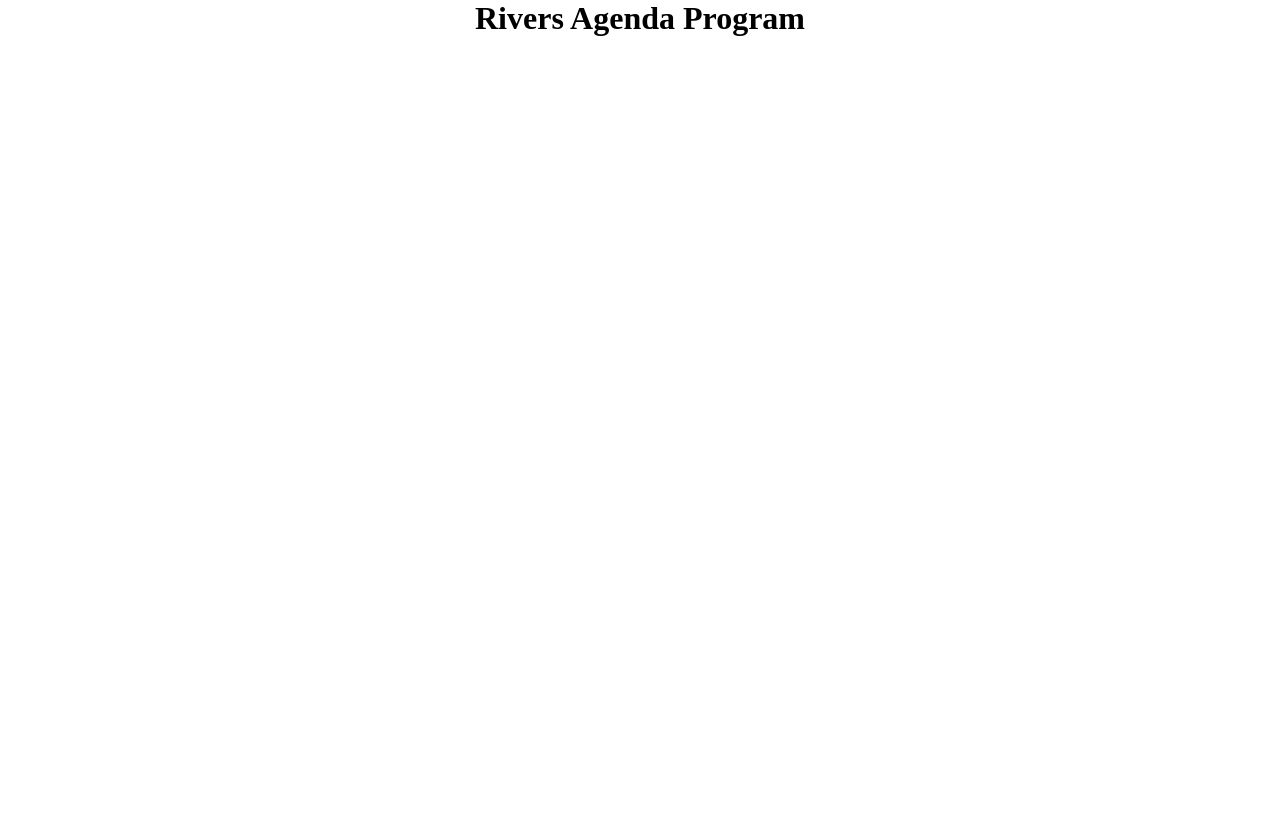
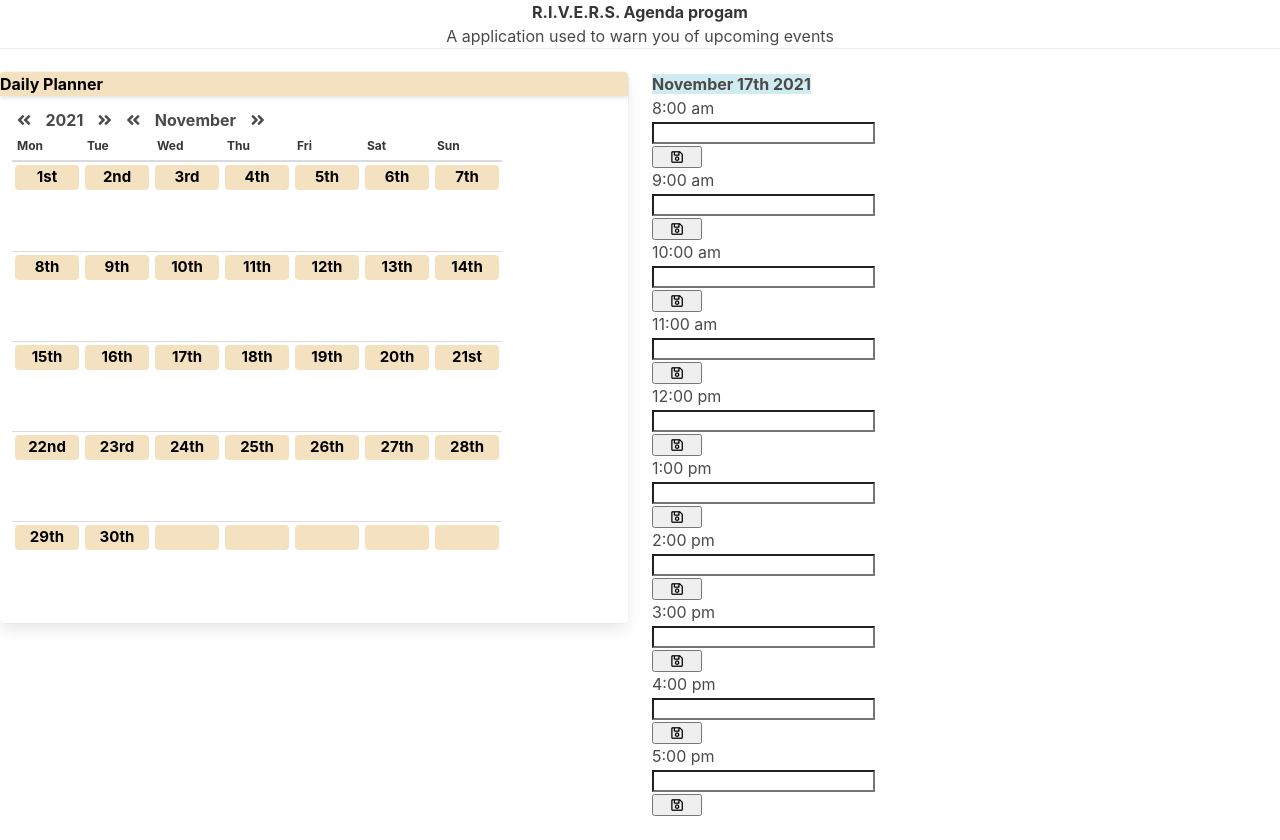
Before and after one commit to clarkamusprimee/Project-R.I.V.E.R.S., a plain HTML site: page index.html in a window 1280 px wide. Before the commit the page ends 800 px from the top, so only its background shows below. Drawn offline with nearby package versions, Linux system fonts and the light colour scheme.

Commit message:
Close enough

```diff
--- a/assests/script.js
+++ b/assests/script.js
@@ -0,0 +1,411 @@
+$(document).ready(function () {
+  /* ******************** Global variables ******************** */
+
+  var activitiesArray = [
+    {
+      date: "",
+      time: moment().startOf("day").add(8, "hours").format("h:mm a"),
+      activity: "",
+      button: "<i class='far fa-save'></i>",
+    },
+    {
+      date: "",
+      time: moment().startOf("day").add(9, "hours").format("h:mm a"),
+      activity: "",
+      button: "<i class='far fa-save'></i>",
+    },
+    {
+      date: "",
+      time: moment().startOf("day").add(10, "hours").format("h:mm a"),
+      activity: "",
+      button: "<i class='far fa-save'></i>",
+    },
+    {
+      date: "",
+      time: moment().startOf("day").add(11, "hours").format("h:mm a"),
+      activity: "",
+      button: "<i class='far fa-save'></i>",
+    },
+    {
+      date: "",
+      time: moment().startOf("day").add(12, "hours").format("h:mm a"),
+      activity: "",
+      button: "<i class='far fa-save'></i>",
+    },
+    {
+      date: "",
+      time: moment().startOf("day").add(13, "hours").format("h:mm a"),
+      activity: "",
+      button: "<i class='far fa-save'></i>",
+    },
+    {
+      date: "",
+      time: moment().startOf("day").add(14, "hours").format("h:mm a"),
+      activity: "",
+      button: "<i class='far fa-save'></i>",
+    },
+    {
+      date: "",
+      time: moment().startOf("day").add(15, "hours").format("h:mm a"),
+      activity: "",
+      button: "<i class='far fa-save'></i>",
+    },
+    {
+      date: "",
+      time: moment().startOf("day").add(16, "hours").format("h:mm a"),
+      activity: "",
+      button: "<i class='far fa-save'></i>",
+    },
+    {
+      date: "",
+      time: moment().startOf("day").add(17, "hours").format("h:mm a"),
+      activity: "",
+      button: "<i class='far fa-save'></i>",
+    },
+  ];
+
+  var displayedDate = moment();
+  var firstWeekDay;
+  var startCell;
+  var countedDatesArray = [];
+  var localStorageObjectsArray = [];
+
+  init();
+
+  /* ******************** Function declarations ******************** */
+  function init() {
+    $("#year").text(displayedDate.format("YYYY"));
+    $("#month").text(displayedDate.format("MMMM"));
+    countLocalStorageActivitiesDates();
+    createTBody();
+    displayDayDate();
+  }
+
+  /* ---------- Month View ---------- */
+  function createTBody() {
+    // Empty previous table displayed
+    $("tbody").empty();
+
+    // Find the First Week Day of the Month
+    var firstDayFlag = false;
+    var lastDayFlag = 0;
+    var firstDayStr =
+      displayedDate.format("YYYY") + displayedDate.format("MM") + "01";
+    var firstDayMoment = moment(firstDayStr);
+    firstWeekDay = moment(firstDayStr).format("dddd");
+    var lastMonthDay = displayedDate.endOf("month");
+
+    // Define the Table Cell correspondent to the First Week Day
+    switch (firstWeekDay) {
+      case "Monday":
+        startCell = "cell00";
+        break;
+      case "Tuesday":
+        startCell = "cell01";
+        break;
+      case "Wednesday":
+        startCell = "cell02";
+        break;
+      case "Thursday":
+        startCell = "cell03";
+        break;
+      case "Friday":
+        startCell = "cell04";
+        break;
+      case "Saturday":
+        startCell = "cell05";
+        break;
+      case "Sunday":
+        startCell = "cell06";
+        break;
+    }
+
+    // Create the new Table Cells
+    for (r = 0; r < 6; r++) {
+      var newRow = $("<tr>");
+      newRow.attr("id", "row" + r);
+      for (d = 0; d < 7; d++) {
+        var newCell = $("<td>");
+        var newSpanNumDiv = $("<div>");
+        var newSpanNum = $("<p>");
+        var newSpanText = $("<p>");
+        newSpanNumDiv.attr("class", "dayNumDiv input-group-prepend");
+        newSpanNum.attr("class", "dayNum");
+        newSpanText.attr("class", "dayText");
+        newSpanNumDiv.append(newSpanNum);
+        var rStr = String(r);
+        var dStr = String(d);
+        var compCell = "cell" + rStr + dStr;
+        var momentStr = firstDayMoment.toString();
+        if (startCell === compCell) {
+          firstDayFlag = true;
+        }
+        if (firstDayFlag) {
+          if (lastDayFlag != 2) {
+            newSpanNum.text(firstDayMoment.format("Do"));
+            newCell.attr("moment", momentStr);
+
+            // Display Activities Count
+            countedDatesArray.forEach(function (countedDatesObject) {
+              if (
+                countedDatesObject.current ===
+                moment(newCell.attr("moment")).format("MMMM Do YYYY")
+              ) {
+                newSpanText.text(`Acts: ${countedDatesObject.cnt}`);
+                newCell.append(newSpanText);
+              }
+            });
+          }
+          firstDayMoment = firstDayMoment.add(1, "day");
+        }
+        newCell.attr("class", "cell");
+        newCell.attr("id", "cell" + r + d);
+        newCell.prepend(newSpanNumDiv);
+
+        newRow.append(newCell);
+        if (lastDayFlag === 1) {
+          lastDayFlag = 2;
+        }
+        if (firstDayMoment.format("Do") === lastMonthDay.format("Do")) {
+          lastDayFlag = 1;
+        }
+      }
+      if (lastDayFlag != 3) {
+        $("tbody").append(newRow);
+      }
+      if (lastDayFlag === 2) {
+        lastDayFlag = 3;
+      }
+    }
+    $("tbody").hide();
+    $("tbody").fadeIn(1000);
+    countLocalStorageActivitiesDates();
+  }
+
+  function countLocalStorageActivitiesDates() {
+    var datesArray = [];
+    localStorageObjectsArray = [];
+    for (i = 0; i < localStorage.length; i++) {
+      var localStorageKey = localStorage.key(i);
+      localStorageObject = JSON.parse(localStorage.getItem(localStorageKey));
+      datesArray.push(localStorageObject.date);
+      localStorageObjectsArray.push(localStorageObject);
+    }
+
+
+    datesArray.sort();
+    var current = null;
+    var cnt = 0;
+    countedDatesArray = [];
+    for (var i = 0; i < datesArray.length; i++) {
+      if (datesArray[i] != current) {
+        if (cnt > 0) {
+          var countedDatesObject = {};
+          countedDatesObject.current = current;
+          countedDatesObject.cnt = cnt;
+          countedDatesArray.push(countedDatesObject);
+        }
+        current = datesArray[i];
+        cnt = 1;
+      } else {
+        cnt++;
+      }
+    }
+    if (cnt > 0) {
+      var countedDatesObject = {};
+      countedDatesObject.current = current;
+      countedDatesObject.cnt = cnt;
+      countedDatesArray.push(countedDatesObject);
+    }
+
+  }
+
+  function changeDate() {
+    switch ($(this).attr("id")) {
+      case "nextY":
+        displayedDate = displayedDate.add(1, "years");
+        break;
+      case "prevY":
+        displayedDate = displayedDate.subtract(1, "years");
+        break;
+      case "nextM":
+        displayedDate = displayedDate.add(1, "months");
+        break;
+      case "prevM":
+        displayedDate = displayedDate.subtract(1, "months");
+        break;
+    }
+
+    // Update the Month View
+    $("#year").text(displayedDate.format("YYYY"));
+    $("#month").text(displayedDate.format("MMMM"));
+    createTBody();
+
+    // Update eventListeners
+    clearEventListeners();
+    eventListeners();
+  }
+
+  /* ---------- Daily Planner ---------- */
+  function displayDayDate() {
+    if ($("#dayDate").attr("moment") === undefined) {
+      $("#dayDate").attr("moment", moment().format("MMMM Do YYYY"));
+      $("#dayDate").text(moment().format("MMMM Do YYYY"));
+    } else {
+      var mouseenterMoment = moment($(this).attr("moment")).format(
+        "MMMM Do YYYY"
+      );
+      $("#dayDate").attr("moment", mouseenterMoment);
+      $("#dayDate").text(mouseenterMoment);
+    }
+    displayActivities();
+  }
+
+  function displayActivities() {
+    // Clear previous Dayly Planner Activities
+    $("#activities").empty();
+
+    // Create the new Daily Planner Activities
+    activitiesArray.forEach(function (activity, index) {
+      // Load activitiesArray from localStorage
+      var activityLoad = "activityWrap" + index;
+      var activityWrapLoaded = localStorage.getItem(`${activityLoad}`);
+      activityWrapLoaded = JSON.parse(activityWrapLoaded);
+      if (localStorage.getItem(`${activityLoad}`) != null) {
+        activitiesArray[index] = activityWrapLoaded;
+      }
+
+      // Create the activity-wraps and display info from activitiesArray
+      var divActWrap = $("<div>");
+      var divPrepend = $("<div>");
+      var spanTime = $("<span>");
+      var inputActivity = $("<input>");
+      var divAppend = $("<div>");
+      var buttonSave = $("<button>");
+
+      divActWrap.attr("class", "activity-wrap input-group");
+      divPrepend.attr("class", "input-group-prepend");
+      spanTime.attr("class", "time input-group-text");
+      inputActivity.attr("type", "text");
+      inputActivity.attr("class", "activity form-control");
+      inputActivity.attr("placeholder", "");
+      divAppend.attr("class", "input-group-append");
+      buttonSave.attr("class", "save btn btn-info");
+      buttonSave.attr("type", "button");
+      buttonSave.attr("data-index", index);
+
+      spanTime.text(activitiesArray[index].time);
+      buttonSave.append(activitiesArray[index].button);
+
+      if ($("#dayDate").attr("moment") === activitiesArray[index].date) {
+        inputActivity.attr("value", activitiesArray[index].activity);
+      }
+
+      divPrepend.append(spanTime);
+      divAppend.append(buttonSave);
+      divActWrap.append(divPrepend);
+      divActWrap.append(inputActivity);
+      divActWrap.append(divAppend);
+      $("#activities").append(divActWrap);
+
+      // Assign background format according to time of the day
+      agendaHour = parseInt(index + 8);
+      var current = moment().hour();
+      if (current > agendaHour) {
+        $("#activities")
+          .children()
+          .eq(index)
+          .children()
+          .eq(1)
+          .css("background", "#e2e3e5");
+      } else if (current === agendaHour) {
+        $("#activities")
+          .children()
+          .eq(index)
+          .children()
+          .eq(1)
+          .css("background", "#bee5eb");
+      } else {
+        $("#activities")
+          .children()
+          .eq(index)
+          .children()
+          .eq(1)
+          .css("background", "white");
+      }
+    });
+
+    $("#activities").hide();
+    $("#activities").fadeIn(1000);
+
+    // Update eventListeners
+    clearEventListeners();
+    eventListeners();
+  }
+
+  function saveActivity() {
+    $(".activity-saved").fadeIn(1000);
+    $(".activity-saved").fadeOut(1000);
+
+    // Save to localStorage
+    var index = $(this).attr("data-index");
+    var date = $("#dayDate").attr("moment");
+    var time = $("#activities")
+      .children()
+      .eq(index)
+      .children()
+      .eq(0)
+      .children()
+      .eq(0)
+      .text();
+    var activity = $("#activities").children().eq(index).children().eq(1).val();
+    var button = $(this).html();
+    var activityWrap = {
+      date: date,
+      time: time,
+      activity: activity,
+      button: button,
+    };
+    var activityWrapText = JSON.stringify(activityWrap);
+    var activitySafe = "activityWrap" + index;
+    localStorage.setItem(activitySafe, activityWrapText);
+
+    // Update activitiesArray
+    activitiesArray[index] = activityWrap;
+    countLocalStorageActivitiesDates();
+    createTBody();
+    clearEventListeners();
+    eventListeners();
+  }
+
+  /* ******************** Event listeners ******************** */
+
+  function clearEventListeners() {
+    // Clear previous eventListeners
+    $(".save").unbind();
+    $("td").unbind();
+    $("#prevY").unbind();
+    $("#nextY").unbind();
+    $("#prevM").unbind();
+    $("#nextM").unbind();
+  }
+
+  function eventListeners() {
+    // Update eventListeners
+    $(".save").on("click", saveActivity);
+
+    $("td").mouseenter(function () {
+      $(this).css("background", "lightgray");
+    });
+
+    $("td").mouseleave(function () {
+      $(this).css("background", "white");
+    });
+
+    $("td").on("click", displayDayDate);
+    $("#prevY").on("click", changeDate);
+    $("#nextY").on("click", changeDate);
+    $("#prevM").on("click", changeDate);
+    $("#nextM").on("click", changeDate);
+  }
+});
--- a/assests/style.css
+++ b/assests/style.css
@@ -1,8 +1,108 @@
-*{
+/*global*/
+
+h1 {
+    text-align: center;
+  }
+
+  h5 {
+    margin-bottom: 0px;
+    font-weight: bold;
+  }
+
+  .card-header {
+    color: #000000;
+  }
+
+  .card-footer {
     padding: 0;
-    margin: 0;
-}
+    height: 1.5rem;
+  }
 
-header {
+  .card-header {
+    background-color: #f3e1c0;
+    font-weight: bold;
+  }
+
+  /*months*/
+  #year,
+  #month {
+    font-weight: bold;
+  }
+
+  .table {
+
+    font-size: 0.6rem;
+  }
+
+  .table th {
+    padding: 5px;
+  }
+
+  .table td {
+    padding: 3px;
+    text-align: left;
+    height: 90px;
+    width: 70px;
+  }
+
+  td span {
+    padding-right: 5px;
+  }
+
+  .date {
+    font-size: 1rem;
+
+
+  }
+
+  .date span {
+    padding-left: 5px;
+    padding-right: 5px;
+
+  }
+
+  th {
+    font-size: 12px;
+  }
+
+  .dayNum {
+    font-size: 15px;
     text-align: center;
-}
+    font-weight: bold;
+    color: #000000;
+    width: 100%;
+    height: 25px;
+    background-color: #f3e1c0;
+    padding: 1px;
+    margin-bottom: 2px;
+    border-radius: 4px;
+  }
+
+  .dayText {
+    font-size: 12px;
+    text-align: center;
+    font-weight: bold;
+    color: white;
+    width: 100%;
+    height: 18px;
+    background-color: #ccc07b;
+    padding: 1px;
+    margin-bottom: 2px;
+    border-radius: 4px;
+  }
+  .lead{
+    text-align: center;
+  }
+  /*daily planner*/
+  #dayDate {
+    background-color: #d1ecf1 !important;
+    font-weight: bold;
+  }
+
+  .time {
+    min-width: 100px;
+  }
+
+  .save {
+    width: 50px;
+  }
--- a/index.html
+++ b/index.html
@@ -1,25 +1,138 @@
 <!DOCTYPE html>
+
 <html lang="en">
-<head>
-    <link rel="stylesheet" href="/assests/style.css">
-    <meta charset="UTF-8">
-    <meta http-equiv="X-UA-Compatible" content="IE=edge">
-    <meta name="viewport" content="width=device-width, initial-scale=1.0">
-    <title>Rivers</title>
-</head>
-<body>
-    <header>
-        <div><h1>Rivers Agenda Program</h1></div>
-        <div id="Time"></div>
+  <head>
+    <meta charset="UTF-8" />
+    <meta name="viewport" content="width=device-width, initial-scale=1.0" />
+    <meta http-equiv="X-UA-Compatible" content="ie=edge" />
+
+    <!--foundation-->
+    <link rel="stylesheet" href="https://cdn.jsdelivr.net/npm/bulma@0.9.3/css/bulma.min.css">
+    <!--Font awesome-->
+    <link
+      rel="stylesheet"
+      href="https://use.fontawesome.com/releases/v5.8.1/css/all.css"
+      integrity="sha384-50oBUHEmvpQ+1lW4y57PTFmhCaXp0ML5d60M1M7uH2+nqUivzIebhndOJK28anvf"
+      crossorigin="anonymous"
+    />
+    <!--more fonts-->
+    <link
+      href="https://fonts.googleapis.com/css?family=Open+Sans&display=swap"
+      rel="stylesheet"
+    />
+    <!--styling-->
+    <link rel="stylesheet" href="/assests/style.css" />
+    <title>R.I.V.E.R.S.</title>
+  </head>
+
+  <body>
+    <header class="jumbotron">
+      <h1 class="display-3"><strong>R.I.V.E.R.S. Agenda progam</strong></h1>
+      <p class="lead">A application used to warn you of upcoming events</p>
+      <p id="currentDay" class="lead"></p>
     </header>
-    <main>
-        <section>
-            <div id="Calendar"></div>
-        </section>
-        <section>
-            <div id="agendaList"></div>
-        </section>
-    </main>
 
+            <!-- Month View Footer -->
+            <div class="card-footer text-muted">
+              <div class="goal-saved alert alert-info m-0 p-0" role="alert" style="display: none;">
+                <strong>Activity saved</strong>
+              </div>
+            </div> <!-- /Month View Footer -->
+          </div>
+        </div>
+      </section> <!-- /Month View -->
+
+    </div>
+      <!--Timeblocks-->
+     <!-- Daily Planner -->
+     <section class="columns">
+      <div class="column daylyPlanner">
+        <div class="card text-center">
+          <div class="card-header">
+            <h5>Daily Planner</h5>
+          </div>
+           <!-- Year and Month with Change Buttons -->
+           <div class="column column">
+           <div class="date alert alert-info m-0 p-0" role="alert" style="display: block;">
+            <span id="prevY">
+              <i class="fas fa-angle-double-left"></i>
+            </span>
+            <span id="year"></span>
+            <span id="nextY">
+              <i class="fas fa-angle-double-right"></i>
+            </span>
+
+            <span id="prevM">
+              <i class="fas fa-angle-double-left"></i>
+            </span>
+            <span id="month"></span>
+            <span id="nextM">
+              <i class="fas fa-angle-double-right"></i>
+            </span>
+
+          </div> <!-- /Year and Month with Change Buttons -->
+
+          <table class="table table-bordered ">
+            <thead class="thead-light">
+
+              <!-- The Calendar Month -->
+              <tr>
+                <th>Mon</th>
+                <th>Tue</th>
+                <th>Wed</th>
+                <th>Thu</th>
+                <th>Fri</th>
+                <th>Sat</th>
+                <th>Sun</th>
+              </tr>
+            </thead>
+            <tbody>
+            </tbody> <!-- The Calendar Month -->
+          </table>
+        </div>
+      </div>
+      </div>
+          <div class="column ">
+          <div class="card-body">
+            <div class="plannerDayDates alert alert-info m-0 p-0" role="alert" style="display: block;">
+              <span id="dayDate"></span>
+            </div>
+
+            <!-- Day Activities are Displayed Here-->
+            <div id="activities" style="display: none;">
+
+            </div>
+          </div>
+
+          <!-- Daily Planner Footer -->
+          <div class="box-footer text-muted">
+            <div class="activity-saved alert alert-info m-0 p-0" role="alert" style="display: none;">
+              <strong>Activity saved</strong>
+            </div>
+          </div> <!-- /Daily Planner Footer -->
+        </div>
+      </div>
+
+    </section> <!-- /Daily Planner -->
+
+  </div>
+</div>
+</div> <!-- /Container -->
 </body>
+
+
+    <script src="https://code.jquery.com/jquery-3.4.1.min.js"></script>
+    <script src="https://cdnjs.cloudflare.com/ajax/libs/moment.js/2.24.0/moment.min.js"></script>
+
+    <!-- Main js -->
+  <script src="/assests/script.js"></script>
+  </div>
+  </div>
+  </div>
+  </section>
+  </div>
+  </div>
+  </div>
+
+  </body>
 </html>
```
